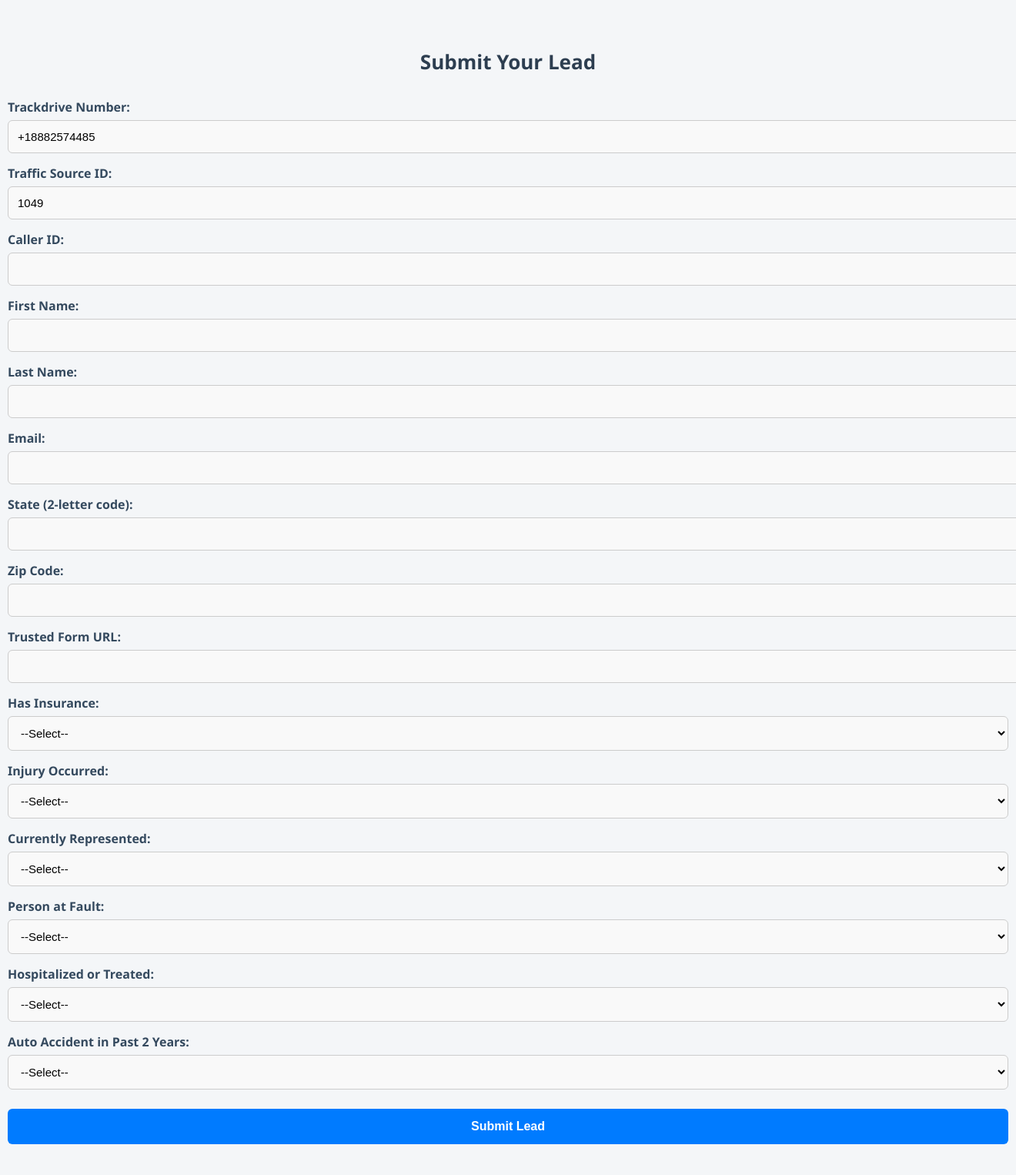
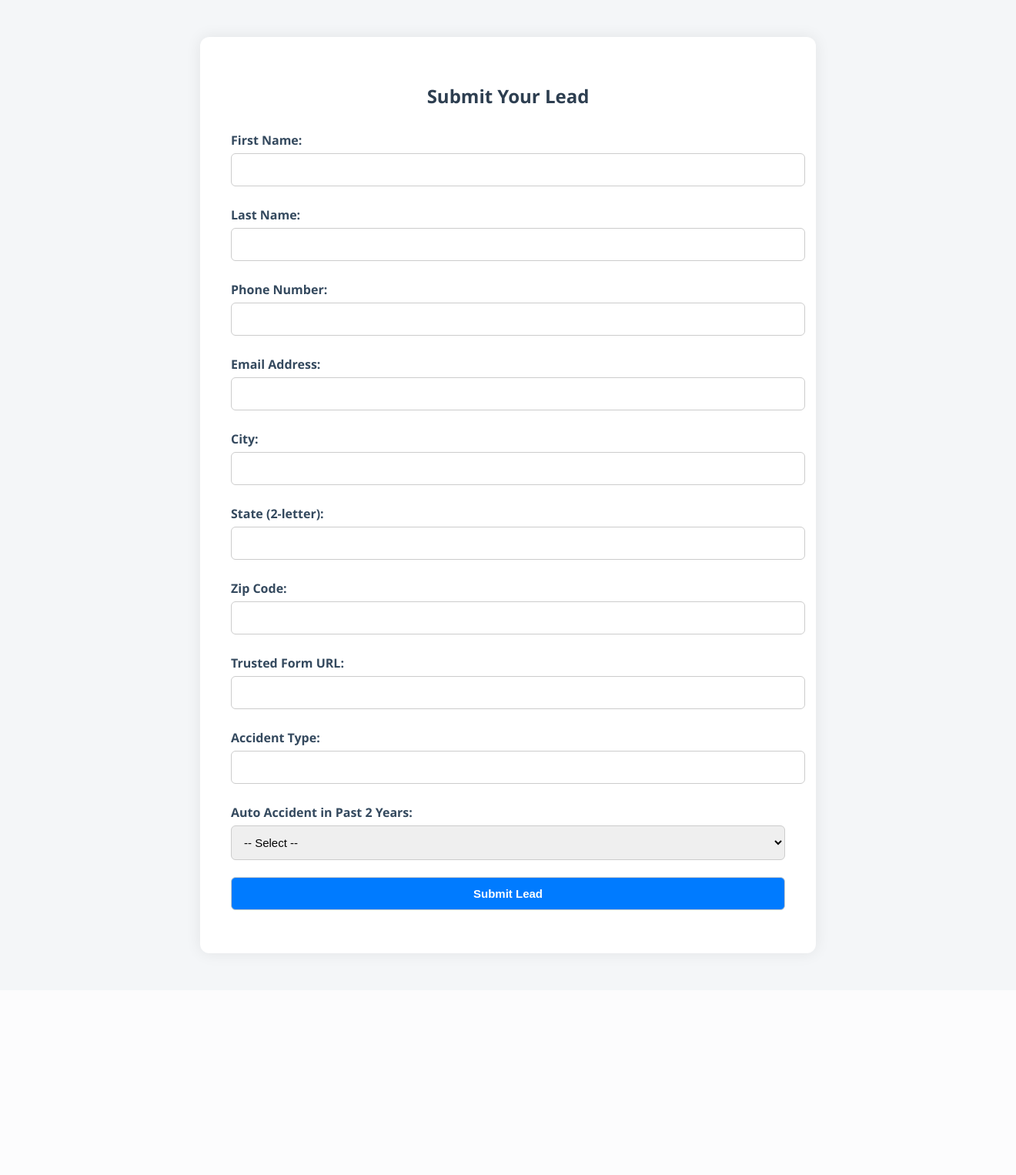
Before and after one commit to hadisatti105/D3posting, a Flask app: page / in a window 1320 px wide; the page is wider, and only the part inside the window is pictured. Shown: that part at 77% size. After the commit the page ends 1245 px from the top of that part, so only its background shows below. Run offline with Flask 3, Linux system fonts and the light colour scheme.

Commit message:
Update lead_form.html

```diff
--- a/templates/lead_form.html
+++ b/templates/lead_form.html
@@ -1,165 +1,94 @@
 <!DOCTYPE html>
 <html lang="en">
 <head>
-    <meta charset="UTF-8">
+    <meta charset="UTF-8" />
+    <meta name="viewport" content="width=device-width, initial-scale=1.0"/>
     <title>Submit Your Lead</title>
     <style>
         body {
             background: #f4f6f8;
             font-family: 'Segoe UI', Tahoma, Geneva, Verdana, sans-serif;
-        margin: 0;
             padding: 40px 10px;
         }
-
         .container {
             max-width: 720px;
-        margin: 0 auto;
+            margin: auto;
             background: #fff;
             padding: 40px;
             border-radius: 12px;
             box-shadow: 0 0 20px rgba(0, 0, 0, 0.08);
         }
-
         h2 {
             text-align: center;
             color: #2d3e50;
             margin-bottom: 30px;
-        font-size: 26px;
         }
-
         label {
             font-weight: 600;
+            margin-top: 10px;
             display: block;
-        margin: 15px 0 6px;
             color: #34495e;
         }
-
-    input[type="text"],
-    input[type="email"],
-    input[type="tel"],
-    input[type="date"],
-    select {
+        input, select {
             width: 100%;
             padding: 12px;
+            margin-top: 6px;
+            margin-bottom: 16px;
             border: 1px solid #ccc;
             border-radius: 6px;
-        background-color: #f9f9f9;
             font-size: 15px;
-        transition: border 0.2s ease-in-out;
         }
-
-    input[type="text"]:focus,
-    input[type="email"]:focus,
-    input[type="tel"]:focus,
-    input[type="date"]:focus,
-    select:focus {
-        border-color: #007BFF;
-        outline: none;
-        background-color: #fff;
-    }
-
         input[type="submit"] {
-        margin-top: 25px;
             background-color: #007BFF;
             color: white;
-        padding: 14px;
-        border: none;
-        border-radius: 6px;
-        font-size: 16px;
             font-weight: bold;
             cursor: pointer;
-        width: 100%;
-        transition: background-color 0.3s ease;
         }
-
         input[type="submit"]:hover {
             background-color: #0056b3;
-    }
-
-    @media (max-width: 768px) {
-        .container {
-            padding: 25px;
-        }
-
-        h2 {
-            font-size: 22px;
-        }
         }
     </style>
 </head>
 <body>
+<div class="container">
     <h2>Submit Your Lead</h2>
     <form method="POST" action="/submit-lead">
-        <label>Trackdrive Number:</label>
-        <input type="text" name="trackdrive_number" value="+18882574485" required>
-
-        <label>Traffic Source ID:</label>
-        <input type="text" name="traffic_source_id" value="1049" required>
-
-        <label>Caller ID:</label>
-        <input type="text" name="caller_id" required>
-
         <label>First Name:</label>
         <input type="text" name="first_name" required>
 
         <label>Last Name:</label>
         <input type="text" name="last_name" required>
 
-        <label>Email:</label>
-        <input type="email" name="email" required>
+        <label>Phone Number:</label>
+        <input type="text" name="phone_number" required>
 
-        <label>State (2-letter code):</label>
+        <label>Email Address:</label>
+        <input type="email" name="email_address" required>
+
+        <label>City:</label>
+        <input type="text" name="city" required>
+
+        <label>State (2-letter):</label>
         <input type="text" name="state" maxlength="2" required>
 
         <label>Zip Code:</label>
-        <input type="text" name="zip" required>
+        <input type="text" name="zip_code" required>
 
         <label>Trusted Form URL:</label>
-        <input type="text" name="trusted_form_cert_url" required>
+        <input type="text" name="trusted_form_url" required>
 
-        <label>Has Insurance:</label>
-        <select name="has_insurance">
-            <option value="">--Select--</option>
-            <option value="yes">Yes</option>
-            <option value="no">No</option>
-        </select>
-
-        <label>Injury Occurred:</label>
-        <select name="injury_occured">
-            <option value="">--Select--</option>
-            <option value="yes">Yes</option>
-            <option value="no">No</option>
-        </select>
-
-        <label>Currently Represented:</label>
-        <select name="currently_represented">
-            <option value="">--Select--</option>
-            <option value="yes">Yes</option>
-            <option value="no">No</option>
-        </select>
-
-        <label>Person at Fault:</label>
-        <select name="person_at_fault">
-            <option value="">--Select--</option>
-            <option value="yes">Yes</option>
-            <option value="no">No</option>
-        </select>
-
-        <label>Hospitalized or Treated:</label>
-        <select name="hospitalized_or_treated">
-            <option value="">--Select--</option>
-            <option value="yes">Yes</option>
-            <option value="no">No</option>
-        </select>
+        <label>Accident Type:</label>
+        <input type="text" name="accident_type" required>
 
         <label>Auto Accident in Past 2 Years:</label>
-        <select name="auto_accident_in_past_2_years">
-            <option value="">--Select--</option>
+        <select name="auto_accident_in_past_2_years" required>
+            <option value="">-- Select --</option>
             <option value="yes">Yes</option>
             <option value="no">No</option>
         </select>
 
         <input type="submit" value="Submit Lead">
     </form>
+</div>
 </body>
 </html>
```
Lines whose indentation alone changed are shown as unchanged.
